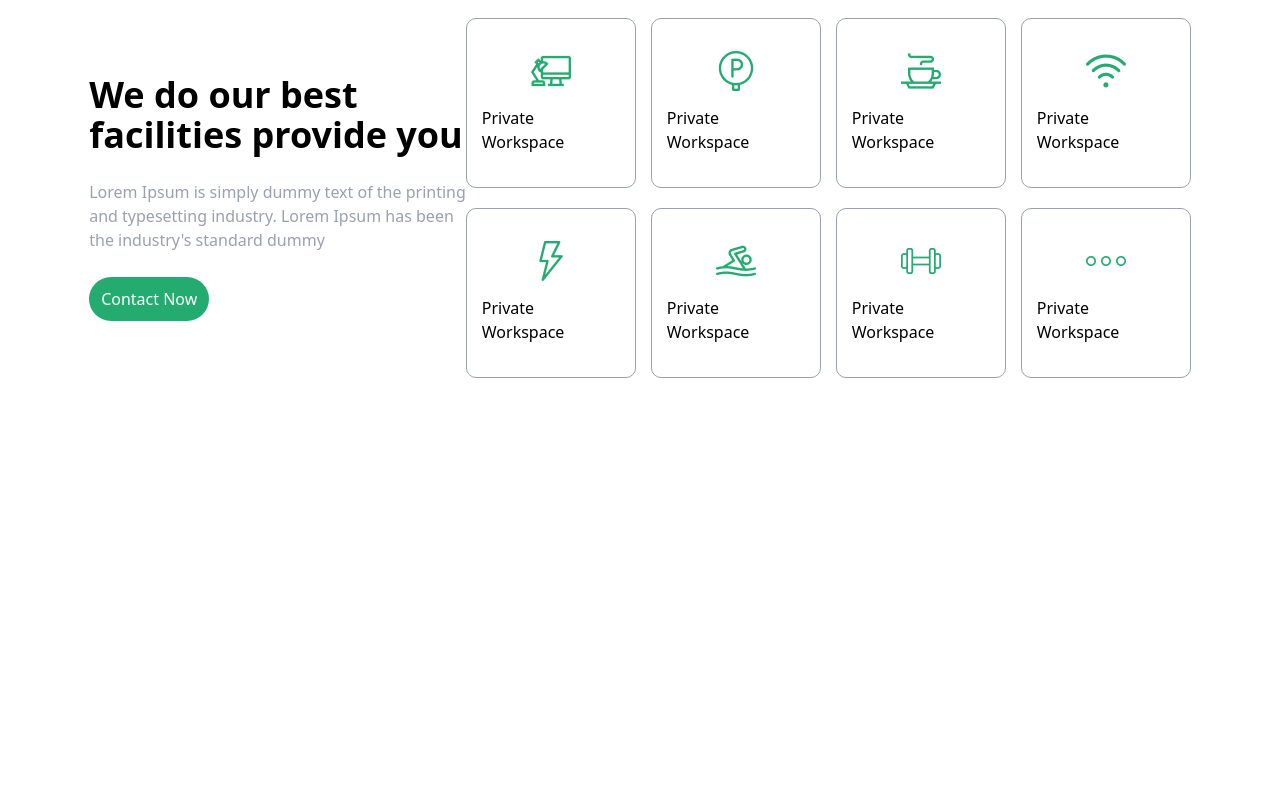
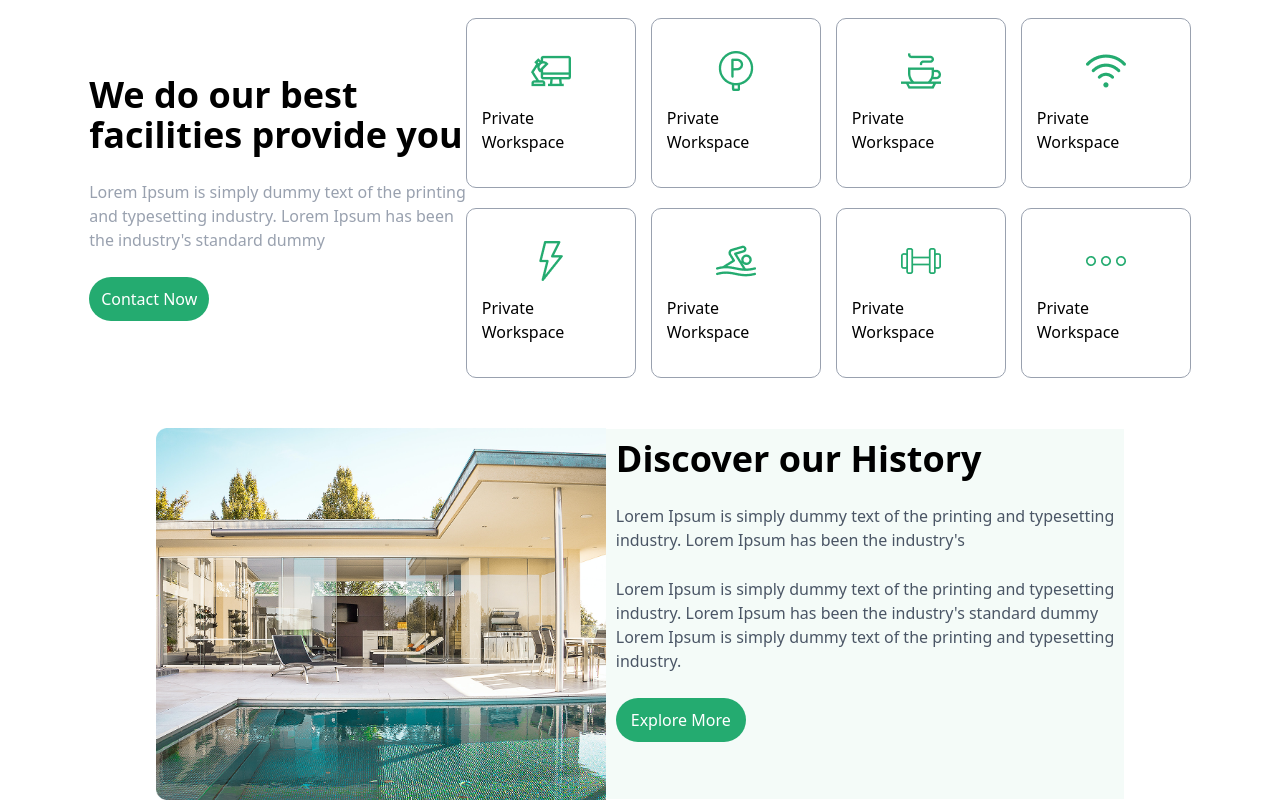
Before and after one commit to JurabekSayfiddinov/hotel-project, a website: page index.html in a window 1280 px wide. Shown: the part 1336-2136 px from the top of the page. Before the commit the page ends 1714 px from the top, so only its background shows below. Drawn offline with Linux system fonts and the light colour scheme.

Commit message:
section - discovery

```diff
--- a/index.html
+++ b/index.html
@@ -159,6 +159,15 @@
                        </div>
                     </div>
             </section>
+            <section class="max-w-300 m-auto mt-[50px] flex lg:flex-row flex-col justify-center items-center ">
+                <img class="lg:w-[450px] w-[300px]" src="./image/ 111.png" alt="">
+                <div class="flex flex-col gap-[25px] bg-[#F4FBF8] p-[10px] h-[370px]">
+                    <p class="text-4xl font-bold"> Discover our History </p>
+                    <p class="text-gray-600">Lorem Ipsum is simply dummy text of the printing and typesetting <br> industry. Lorem Ipsum has been the industry's </p>
+                    <p class="text-gray-600">Lorem Ipsum is simply dummy text of the printing and typesetting <br> industry. Lorem Ipsum has been the industry's standard dummy <br> Lorem Ipsum is simply dummy text of the printing and typesetting <br> industry.</p>
+                    <p class="text-center w-[130px] p-[10px] bg-[#24AB70] text-white rounded-[25px]">Explore More</p>
+                </div>
+            </section>
         </main>
 </body>
 </html>
```
Also changed, not shown: image/ 111.png (added), src/output.css.
